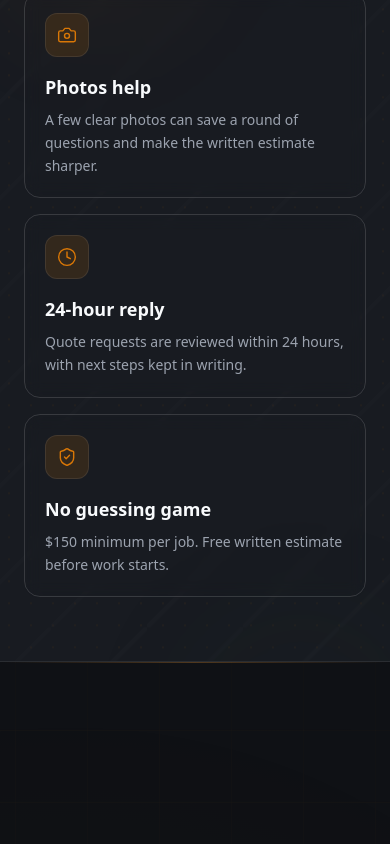
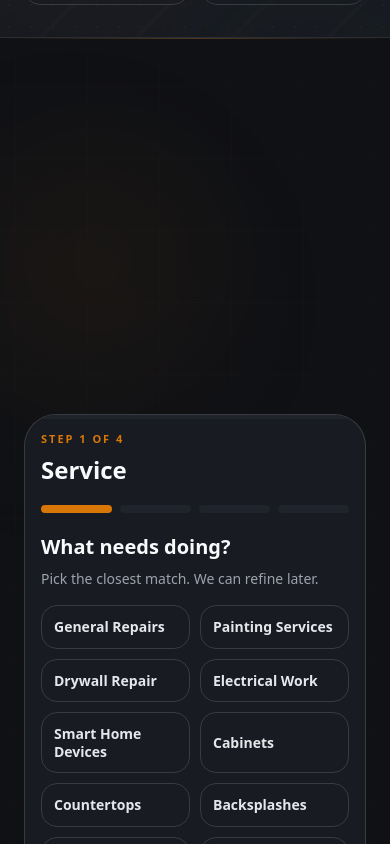
Before and after one commit to KootenayMadeDigital/Summit-Handyman-v2, a Next.js app: page /quote in a window 390 px wide. Shown: the part 1156-2000 px from the top of the page. Built offline with nearby package versions, Linux system fonts and the light colour scheme; a web font is replaced by a local one.

Commit message:
fix: tighten mobile quote flow

```diff
--- a/app/quote/page.tsx
+++ b/app/quote/page.tsx
@@ -64,20 +64,20 @@ export default function QuotePage() {
         </div>
       </PageHero>
 
-      <Section size="sm" className="relative overflow-hidden bg-surface-panel border-y border-divider">
+      <Section size="sm" className="relative overflow-hidden bg-surface-panel border-y border-divider !py-8 sm:!py-10 md:!py-12">
         <div className="absolute inset-0 opacity-[0.14] [background-image:linear-gradient(var(--border)_1px,transparent_1px),linear-gradient(90deg,var(--border)_1px,transparent_1px)] [background-size:56px_56px]" />
         <Container className="relative">
-          <RevealStagger className="grid grid-cols-1 sm:grid-cols-2 lg:grid-cols-4 gap-4" staggerDelay={0.05}>
+          <RevealStagger className="grid grid-cols-2 lg:grid-cols-4 gap-3 sm:gap-4" staggerDelay={0.05}>
             {prep.map((item) => (
               <RevealItem key={item.title}>
-                <div className="summit-card-motion motion-trust h-full rounded-2xl border border-divider-strong bg-surface/70 p-5 shadow-panel backdrop-blur">
-                  <div className="summit-icon-box h-11 w-11 rounded-xl border border-accent/40 bg-accent-soft flex items-center justify-center">
+                <div className="summit-card-motion motion-trust h-full rounded-2xl border border-divider-strong bg-surface/70 p-4 sm:p-5 shadow-panel backdrop-blur">
+                  <div className="summit-icon-box h-10 w-10 sm:h-11 sm:w-11 rounded-xl border border-accent/40 bg-accent-soft flex items-center justify-center">
                     <item.Icon className="h-5 w-5 text-accent" strokeWidth={1.7} />
                   </div>
-                  <h2 className="mt-4 font-display text-lg font-bold text-fg-strong">
+                  <h2 className="mt-3 sm:mt-4 font-display text-base sm:text-lg font-bold leading-tight text-fg-strong">
                     {item.title}
                   </h2>
-                  <p className="mt-2 text-sm leading-relaxed text-fg-muted">{item.body}</p>
+                  <p className="mt-2 hidden sm:block text-sm leading-relaxed text-fg-muted">{item.body}</p>
                 </div>
               </RevealItem>
             ))}
@@ -85,12 +85,12 @@ export default function QuotePage() {
         </Container>
       </Section>
 
-      <Section id="quote-form" size="lg" className="relative overflow-hidden bg-surface">
+      <Section id="quote-form" size="lg" className="relative overflow-hidden bg-surface !pt-8 sm:!pt-10 md:!pt-14 !pb-16 sm:!pb-20 md:!pb-section-lg">
         <div className="absolute left-1/2 top-0 h-80 w-80 -translate-x-1/2 rounded-full bg-accent/10 blur-3xl" />
         <Container>
           <div className="grid lg:grid-cols-[0.35fr_0.65fr] gap-6 lg:gap-8 items-start">
             <Reveal>
-              <aside className="summit-card-motion motion-trust lg:sticky lg:top-28 rounded-[2rem] border border-accent/35 bg-gradient-to-br from-[var(--bg-panel)] via-[var(--bg-panel)] to-[color-mix(in_srgb,var(--accent)_10%,var(--bg-panel))] p-6 sm:p-7 shadow-panel-lg">
+              <aside className="summit-card-motion motion-trust hidden lg:block lg:sticky lg:top-28 rounded-[2rem] border border-accent/35 bg-gradient-to-br from-[var(--bg-panel)] via-[var(--bg-panel)] to-[color-mix(in_srgb,var(--accent)_10%,var(--bg-panel))] p-6 sm:p-7 shadow-panel-lg">
                 <p className="text-xs uppercase tracking-[0.18em] text-accent font-semibold">
                   Before you start
                 </p>
--- a/components/forms/quote-form.tsx
+++ b/components/forms/quote-form.tsx
@@ -243,8 +243,8 @@ export function QuoteForm() {
         />
       </div>
       <div className="absolute -right-28 -top-28 h-72 w-72 rounded-full bg-accent/10 blur-3xl" />
-      <div className="relative p-5 sm:p-6 md:p-8 lg:p-10">
-        <div className="mb-7 grid gap-5 lg:grid-cols-[1fr_0.34fr] lg:items-end">
+      <div className="relative p-4 sm:p-6 md:p-8 lg:p-10">
+        <div className="mb-5 sm:mb-7 grid gap-5 lg:grid-cols-[1fr_0.34fr] lg:items-end">
           <div>
             <p className="text-[11px] uppercase tracking-[0.18em] text-accent font-semibold">
               Step {step + 1} of {STEPS.length}
@@ -253,7 +253,7 @@ export function QuoteForm() {
               {STEPS[step]}
             </h2>
           </div>
-          <div className="summit-card-motion motion-trust rounded-2xl border border-divider-strong bg-surface/70 p-4">
+          <div className="summit-card-motion motion-trust hidden sm:block rounded-2xl border border-divider-strong bg-surface/70 p-4">
             <p className="text-[11px] uppercase tracking-[0.16em] text-fg-muted font-semibold">
               Current scope
             </p>
@@ -266,7 +266,7 @@ export function QuoteForm() {
           </div>
         </div>
 
-        <div className="mb-8 grid grid-cols-4 gap-2 sm:gap-3" role="group" aria-label="Quote form progress">
+        <div className="mb-5 sm:mb-8 grid grid-cols-4 gap-2 sm:gap-3" role="group" aria-label="Quote form progress">
           {STEPS.map((s, i) => (
             <div key={s} className="min-w-0">
               <div
@@ -280,16 +280,16 @@ export function QuoteForm() {
           ))}
         </div>
 
-        <div className="min-h-[420px]">
+        <div className="min-h-0 sm:min-h-[420px]">
         {step === 0 && (
           <div>
             <h2 className="font-display text-xl sm:text-2xl md:text-3xl font-bold text-fg-strong mb-2 text-balance">
               What needs doing?
             </h2>
-            <p className="text-sm sm:text-base text-fg-muted mb-6">
+            <p className="text-sm sm:text-base text-fg-muted mb-4 sm:mb-6">
               Pick the closest match. We can refine later.
             </p>
-            <div className="grid grid-cols-1 sm:grid-cols-2 xl:grid-cols-3 gap-3">
+            <div className="grid grid-cols-2 sm:grid-cols-2 xl:grid-cols-3 gap-2.5 sm:gap-3">
               {services.map((s) => (
                 <button
                   key={s.slug}
@@ -297,7 +297,7 @@ export function QuoteForm() {
                   onClick={() => update("service", s.slug)}
                   aria-pressed={state.service === s.slug}
                   className={cn(
-                    "summit-card-motion motion-service group relative overflow-hidden p-4 rounded-2xl border text-left transition-all duration-300 min-w-0",
+                    "summit-card-motion motion-service group relative overflow-hidden p-3 sm:p-4 rounded-2xl border text-left transition-all duration-300 min-w-0",
                     state.service === s.slug
                       ? "border-accent bg-accent-soft text-fg-strong shadow-gold"
                       : "border-divider-strong bg-surface-elevated/60 text-fg/85 hover:border-accent-soft hover:bg-surface-elevated",
@@ -306,10 +306,10 @@ export function QuoteForm() {
                   <span className="absolute right-3 top-3 opacity-0 transition-opacity group-hover:opacity-100">
                     <CheckCircle2 className="h-4 w-4 text-accent" />
                   </span>
-                  <span className="block pr-5 font-display font-bold text-base leading-tight text-balance">
+                  <span className="block pr-4 font-display font-bold text-sm sm:text-base leading-tight text-balance">
                     {s.name}
                   </span>
-                  <span className="block text-xs text-fg-muted mt-2 leading-snug">
+                  <span className="hidden sm:block text-xs text-fg-muted mt-2 leading-snug">
                     {s.shortDescription}
                   </span>
                 </button>
@@ -319,7 +319,7 @@ export function QuoteForm() {
                 onClick={() => update("service", "other")}
                 aria-pressed={state.service === "other"}
                 className={cn(
-                  "summit-card-motion motion-service p-4 rounded-2xl border text-left transition-all duration-300",
+                  "summit-card-motion motion-service p-3 sm:p-4 rounded-2xl border text-left transition-all duration-300",
                   state.service === "other"
                     ? "border-accent bg-accent-soft text-fg-strong"
                     : "border-divider-strong bg-surface-elevated/60 text-fg/85 hover:border-accent-soft hover:bg-surface-elevated",
@@ -328,7 +328,7 @@ export function QuoteForm() {
                 <span className="block font-display font-bold text-sm sm:text-base">
                   Something else
                 </span>
-                <span className="block text-[11px] sm:text-xs text-fg-muted mt-1">
+                <span className="hidden sm:block text-[11px] sm:text-xs text-fg-muted mt-1">
                   Tell us in step 3.
                 </span>
               </button>
@@ -587,7 +587,7 @@ export function QuoteForm() {
         )}
       </div>
 
-        <div className="mt-8 flex items-center justify-between gap-3 sm:gap-4 border-t border-divider pt-6">
+        <div className="mt-6 sm:mt-8 flex items-center justify-between gap-3 sm:gap-4 border-t border-divider pt-5 sm:pt-6">
         <button
           type="button"
           onClick={back}
```
